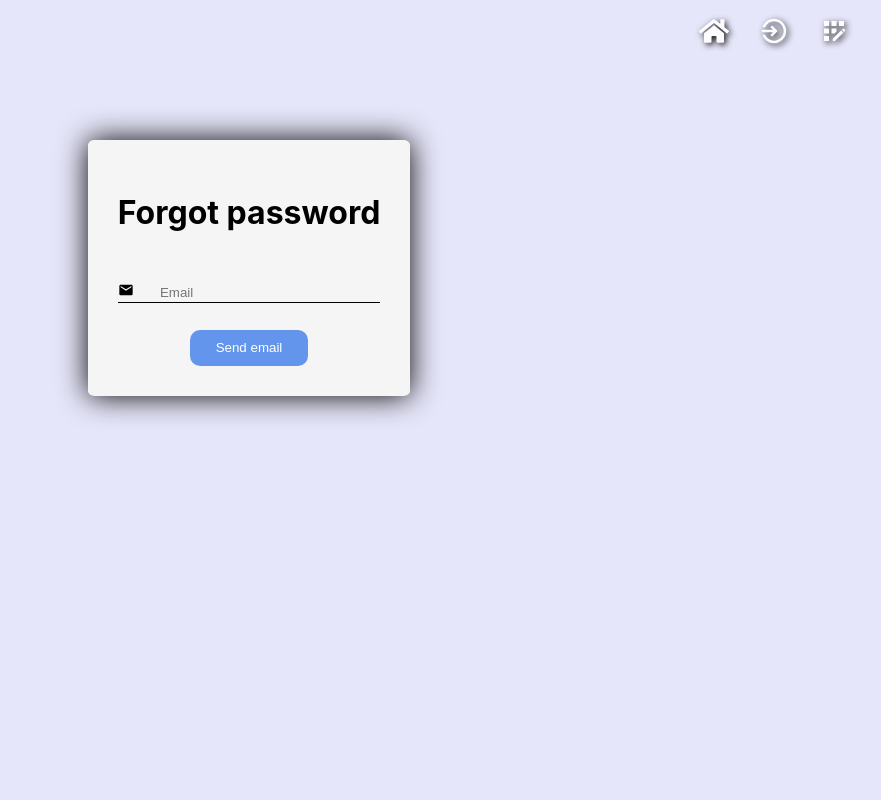
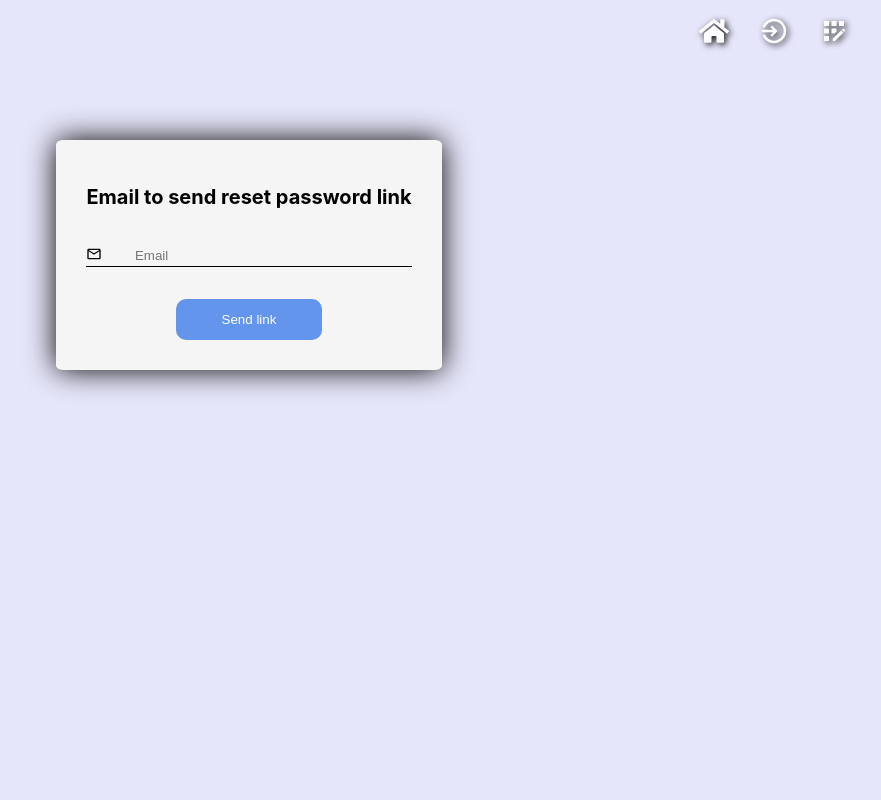
Before and after one commit to aleksarashova/DiplomnaRabota2025, a React (Create React App) app in the folder frontend/: page /forgot-password in a window 1280 px wide. Shown: the top 800 px of the page, without its empty margins (391-1272 px from the left). Built offline with nearby package versions, Linux system fonts and the light colour scheme.

Commit message:
feat: created the frontend for sending a reset password link to the email of the user

```diff
--- a/frontend/src/components/forms/forgot-password/ForgotPasswordForm.tsx
+++ b/frontend/src/components/forms/forgot-password/ForgotPasswordForm.tsx
@@ -1,23 +1,110 @@
-import React from "react";
+import React, { useRef, useState, FormEvent } from "react";
 import "../form.css";
+import "../loading.css";
 
-import {MdEmail} from "react-icons/md";
+import { MdOutlineEmail } from "react-icons/md";
+
+import EmailError from "../../popups/errors/EmailError";
+
+import { useNavigate } from "react-router-dom";
+import {SendResetPasswordEmailFormData} from "./types";
+import {sendResetPasswordEmail} from "./requests";
+import SendResetPasswordEmailSuccessfulMessage from "../../popups/messages/SendPasswordResetLinkEmailMessage";
+
 
 const ForgotPasswordForm = () => {
+    const emailRef = useRef<HTMLInputElement>(null);
+    const [isLoading, setIsLoading] = useState(false);
+    const [visibilitySendEmailLinkSuccessMessage, setvisibilitySendEmailLinkSuccessMessage] = useState(false);
+    const [errorMessage, setErrorMessage] = useState<string>("");
+    const [visibilityEmailErrorPopup, setVisibilityEmailErrorPopup] = useState(false);
+
+    const navigateTo = useNavigate();
+
+    const handleInvalidInput = (message: string) => {
+        setErrorMessage(message);
+        setVisibilityEmailErrorPopup(true);
+    }
+
+    const handleSubmit = async (e: FormEvent<HTMLFormElement>) => {
+        e.preventDefault();
+
+        const formData: SendResetPasswordEmailFormData = {
+            email: emailRef.current?.value || "",
+        }
+
+        console.log("Form Data Submitted:", formData);
+
+        setIsLoading(true);
+
+        try {
+            const data = await sendResetPasswordEmail(formData);
+
+            console.log("Backend Response:", data);
+            setvisibilitySendEmailLinkSuccessMessage(true);
+        } catch(error) {
+            console.error("Error:", error);
+            if (error instanceof Error) {
+                handleInvalidInput(error.message);
+            } else {
+                handleInvalidInput("An unknown error occurred.");
+            }
+        } finally {
+            setIsLoading(false);
+        }
+    }
+
+    const handleCloseEmailError = () => {
+        setVisibilityEmailErrorPopup(false);
+    }
+
+    const handleCloseSuccessfulResendMessage = () => {
+        setvisibilitySendEmailLinkSuccessMessage(false);
+        navigateTo('/login');
+    }
+
     return (
         <div className="form-page">
-            <div className="form-wrapper" id="formWrapperForgotPassword">
-                <div className="form-content" id="formContentForgotPassword">
-                    <form action="">
-                        <h1 className="form-title" id="formTitleForgotPassword">Forgot password</h1>
+            <div className="form-wrapper">
+                <div className="form-content">
+                    <form onSubmit={handleSubmit}>
+                        <h1 className="form-title-smaller">Email to send reset password link</h1>
                         <div className="form-input-box">
-                            <div className="form-icon"><MdEmail/></div>
-                            <input type="text" placeholder="Email" className="form-input"/>
+                            <div className="form-icon">
+                                <MdOutlineEmail />
+                            </div>
+                            <input
+                                ref={emailRef}
+                                type="text"
+                                placeholder="Email"
+                                className="form-input"
+                                required
+                                disabled={isLoading}
+                            />
                         </div>
-                        <button type="submit" className="form-button" id="formButtonForgotPassword">Send email</button>
+                        <button
+                            type="submit"
+                            className="form-button"
+                            disabled={isLoading}
+                        >
+                            Send link
+                        </button>
                     </form>
+                    {isLoading && (
+                        <div className="loadingOverlay">
+                            <div className="loading-indicator">
+                                <div className="spinner"></div>
+                            </div>
+                        </div>
+                    )}
                 </div>
             </div>
+            {visibilitySendEmailLinkSuccessMessage && (
+                <SendResetPasswordEmailSuccessfulMessage handleCloseMessage={handleCloseSuccessfulResendMessage} />
+            )}
+            {visibilityEmailErrorPopup && (
+                <EmailError handleCloseError={handleCloseEmailError} errorContent={errorMessage} />
+            )}
         </div>
     );
 }
--- a/frontend/src/components/forms/forgot-password/forgot-password.css
+++ /dev/null
@@ -1,18 +0,0 @@
-#formWrapperForgotPassword {
-    width: 400px;
-    height: 300px;
-    box-shadow: 0 0 10px black;
-}
-
-#formContentForgotPassword {
-    padding-top: 0;
-}
-
-#formTitleForgotPassword {
-    padding-bottom: 0;
-}
-
-#formButtonForgotPassword {
-    width: 60%;
-    height: 30%;
-}
--- /dev/null
+++ b/frontend/src/components/forms/forgot-password/requests.ts
@@ -0,0 +1,25 @@
+import { SendResetPasswordEmailFormData } from "./types";
+
+export const sendResetPasswordEmail = async (formData: SendResetPasswordEmailFormData) => {
+    try {
+        const response = await fetch("http://localhost:8000/api/users/send-reset-password-email", {
+            method: "POST",
+            headers: {
+                "Content-Type": "application/json",
+            },
+            body: JSON.stringify(formData),
+        });
+
+        const data = await response.json();
+
+        if (!response.ok) {
+            const errorMessage = data.errors && data.errors.length > 0 ? data.errors[0] : data.message || "An unknown error occurred";
+            throw new Error(errorMessage);
+        }
+
+        return data;
+    } catch (error) {
+        console.error("Error during sending reset password email:", error);
+        throw error;
+    }
+}
--- /dev/null
+++ b/frontend/src/components/forms/forgot-password/types.ts
@@ -0,0 +1,3 @@
+export interface SendResetPasswordEmailFormData {
+    email: string;
+}
--- a/frontend/src/components/forms/send-verification-email/SendVerificationEmail.tsx
+++ b/frontend/src/components/forms/send-verification-email/SendVerificationEmail.tsx
@@ -4,14 +4,13 @@ import "../loading.css";
 
 import { MdOutlineEmail } from "react-icons/md";
 
-import ResendEmailSuccessfulMessage from "../../popups/messages/ResendEmailMessage";
+import ResendVerificationEmailSuccessfulMessage from "../../popups/messages/ResendVerificationEmailMessage";
 import EmailError from "../../popups/errors/EmailError";
 
 import { useNavigate } from "react-router-dom";
 
 import {SendVerificationEmailFormData} from "./types";
 import {sendVerificationEmail} from "./requests";
-import {validateJWT} from "../../pages/authCheck";
 
 const SendEmailForm = () => {
     const emailRef = useRef<HTMLInputElement>(null);
@@ -25,7 +24,7 @@ const SendEmailForm = () => {
     const handleInvalidInput = (message: string) => {
         setErrorMessage(message);
         setVisibilityEmailErrorPopup(true);
-    };
+    }
 
     const handleSubmit = async (e: FormEvent<HTMLFormElement>) => {
         e.preventDefault();
@@ -57,7 +56,7 @@ const SendEmailForm = () => {
 
     const handleCloseEmailError = () => {
         setVisibilityEmailErrorPopup(false);
-    };
+    }
 
     const handleCloseSuccessfulResendMessage = () => {
         setVisibilityResendEmailCodeSuccessMessage(false);
@@ -65,7 +64,7 @@ const SendEmailForm = () => {
         if (email) {
             navigateTo(`/verify-profile/${encodeURIComponent(email)}`);
         }
-    };
+    }
 
     return (
         <div className="form-page">
@@ -89,7 +88,6 @@ const SendEmailForm = () => {
                         <button
                             type="submit"
                             className="form-button"
-                            id="formButtonResetPassword"
                             disabled={isLoading}
                         >
                             Send code
@@ -105,13 +103,13 @@ const SendEmailForm = () => {
                 </div>
             </div>
             {visibilityResendEmailCodeSuccessMessage && (
-                <ResendEmailSuccessfulMessage handleCloseMessage={handleCloseSuccessfulResendMessage} />
+                <ResendVerificationEmailSuccessfulMessage handleCloseMessage={handleCloseSuccessfulResendMessage} />
             )}
             {visibilityEmailErrorPopup && (
                 <EmailError handleCloseError={handleCloseEmailError} errorContent={errorMessage} />
             )}
         </div>
     );
-};
+}
 
 export default SendEmailForm;
--- a/frontend/src/components/popups/errors/VerificationError.tsx
+++ b/frontend/src/components/popups/errors/VerificationError.tsx
@@ -4,7 +4,7 @@ import "./errors.css";
 
 import { useParams, useNavigate } from "react-router-dom";
 
-import ResendEmailSuccessfulMessage from "../messages/ResendEmailMessage";
+import ResendEmailSuccessfulMessage from "../messages/ResendVerificationEmailMessage";
 
 type verificationErrorProps = {
     handleCloseError: () => void;
--- /dev/null
+++ b/frontend/src/components/popups/messages/ResendVerificationEmailMessage.tsx
@@ -0,0 +1,22 @@
+import React from 'react';
+import "../common.css";
+import "./messages.css";
+
+type resendEmailSuccessfulMessageProps = {
+    handleCloseMessage: () => void
+}
+
+const ResendVerificationEmailSuccessfulMessage = ({handleCloseMessage} : resendEmailSuccessfulMessageProps) => {
+    return (
+        <div className="popupOverlay">
+            <div className="message-box">
+                <div className="message-success">
+                    We've sent a new code to your email. It may take a few minutes.
+                </div>
+                <button onClick={handleCloseMessage} className="messageCloseButton">OK</button>
+            </div>
+        </div>
+    );
+}
+
+export default ResendVerificationEmailSuccessfulMessage;
--- a/frontend/src/components/popups/messages/ResendEmailMessage.tsx
+++ b/frontend/src/components/popups/messages/SendPasswordResetLinkEmailMessage.tsx
@@ -2,16 +2,16 @@ import React from 'react';
 import "../common.css";
 import "./messages.css";
 
-type resendEmailSuccessfulMessageProps = {
+type sendPasswordResetEmailSuccessfulMessageProps = {
     handleCloseMessage: () => void
 }
 
-const ResendEmailSuccessfulMessage = ({handleCloseMessage} : resendEmailSuccessfulMessageProps) => {
+const SendResetPasswordEmailSuccessfulMessage = ({handleCloseMessage} :sendPasswordResetEmailSuccessfulMessageProps) => {
     return (
         <div className="popupOverlay">
             <div className="message-box">
                 <div className="message-success">
-                    We've sent a new code to your email. It may take a few minutes.
+                    We've sent a reset password link to your email. It may take a few minutes.
                 </div>
                 <button onClick={handleCloseMessage} className="messageCloseButton">OK</button>
             </div>
@@ -19,4 +19,4 @@ const ResendEmailSuccessfulMessage = ({handleCloseMessage} : resendEmailSuccessf
     );
 }
 
-export default ResendEmailSuccessfulMessage;
+export default SendResetPasswordEmailSuccessfulMessage;
```
Also changed, not shown: 1 other file (tests, documents, lock files or other folders).
